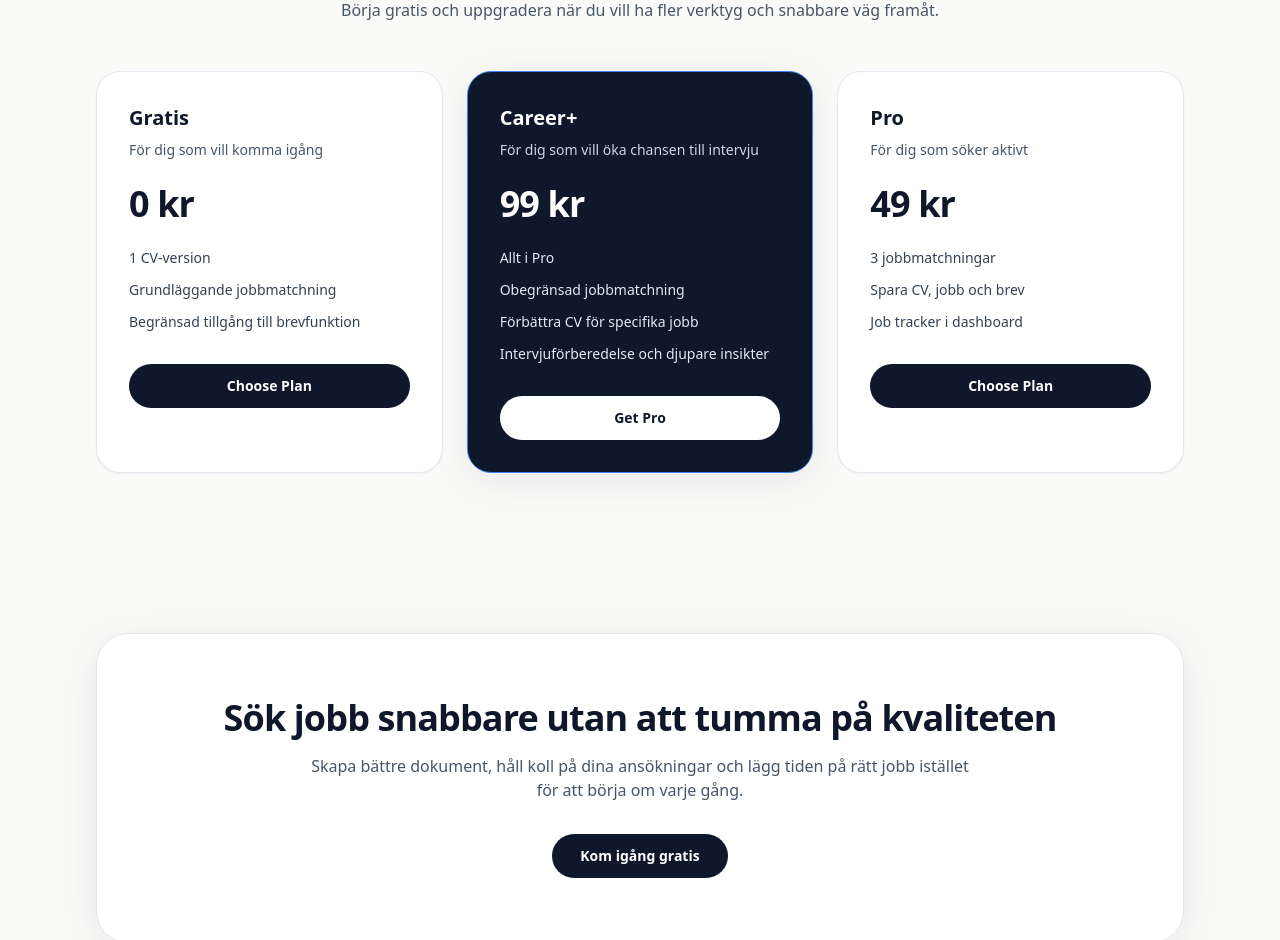
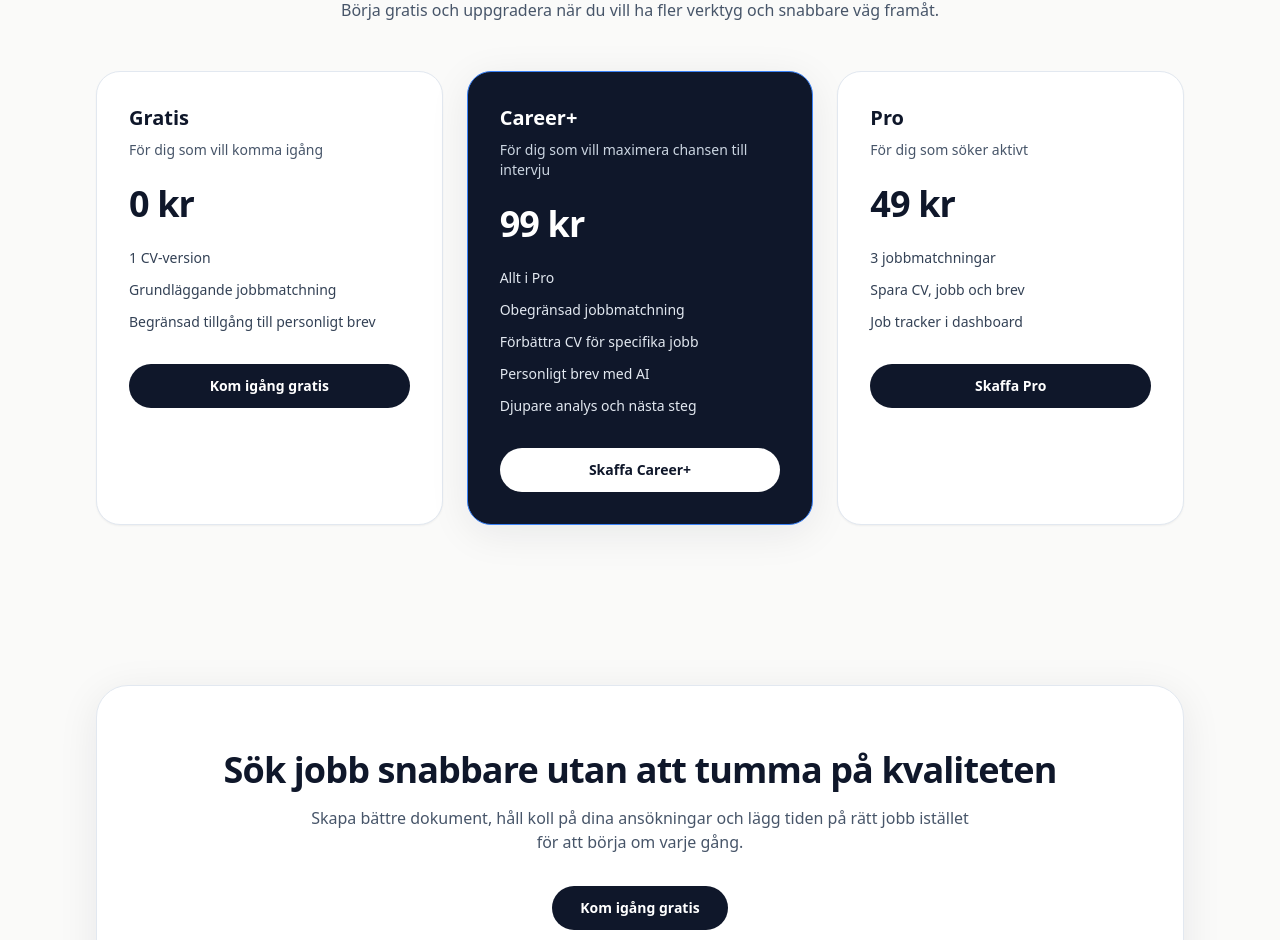
Before and after one commit to lukasgustvssons-cmd/CV, a Next.js app: page / in a window 1280 px wide. Shown: the part 4139-5079 px from the top of the page. Built offline with nearby package versions, Linux system fonts and the light colour scheme; no server answers.

Commit message:
Add dynamic CTA text to pricing cards

```diff
--- a/app/page.tsx
+++ b/app/page.tsx
@@ -84,28 +84,32 @@ const pricing = [
     name: "Gratis",
     price: "0 kr",
     description: "För dig som vill komma igång",
+    cta: "Kom igång gratis",
     features: [
       "1 CV-version",
       "Grundläggande jobbmatchning",
-      "Begränsad tillgång till brevfunktion",
+      "Begränsad tillgång till personligt brev",
     ],
   },
   {
     name: "Career+",
     price: "99 kr",
-    description: "För dig som vill öka chansen till intervju",
+    description: "För dig som vill maximera chansen till intervju",
     highlighted: true,
+    cta: "Skaffa Career+",
     features: [
       "Allt i Pro",
       "Obegränsad jobbmatchning",
       "Förbättra CV för specifika jobb",
-      "Intervjuförberedelse och djupare insikter",
+      "Personligt brev med AI",
+      "Djupare analys och nästa steg",
     ],
   },
   {
     name: "Pro",
     price: "49 kr",
     description: "För dig som söker aktivt",
+    cta: "Skaffa Pro",
     features: [
       "3 jobbmatchningar",
       "Spara CV, jobb och brev",
--- a/components/PricingCard.tsx
+++ b/components/PricingCard.tsx
@@ -3,36 +3,62 @@ type PricingCardProps = {
   price: string;
   description: string;
   features: string[];
+  cta: string;
   highlighted?: boolean;
 };
 
-export function PricingCard({ name, price, description, features, highlighted = false }: PricingCardProps) {
+export function PricingCard({
+  name,
+  price,
+  description,
+  features,
+  cta,
+  highlighted = false,
+}: PricingCardProps) {
   return (
     <article
       className={`rounded-3xl border p-8 transition hover:-translate-y-1 ${
         highlighted
-          ? 'border-accent-500 bg-slate-900 text-white shadow-soft'
-          : 'border-slate-200 bg-white text-slate-900 shadow-sm'
+          ? "border-accent-500 bg-slate-900 text-white shadow-soft"
+          : "border-slate-200 bg-white text-slate-900 shadow-sm"
       }`}
     >
+      {/* Titel */}
       <h3 className="text-xl font-semibold">{name}</h3>
-      <p className={`mt-2 text-sm ${highlighted ? 'text-slate-300' : 'text-slate-600'}`}>{description}</p>
+
+      {/* Beskrivning */}
+      <p
+        className={`mt-2 text-sm ${
+          highlighted ? "text-slate-300" : "text-slate-600"
+        }`}
+      >
+        {description}
+      </p>
+
+      {/* Pris */}
       <p className="mt-6 text-4xl font-semibold tracking-tight">{price}</p>
+
+      {/* Features */}
       <ul className="mt-6 space-y-3 text-sm">
         {features.map((feature) => (
-          <li key={feature} className={highlighted ? 'text-slate-200' : 'text-slate-700'}>
+          <li
+            key={feature}
+            className={highlighted ? "text-slate-200" : "text-slate-700"}
+          >
             {feature}
           </li>
         ))}
       </ul>
+
+      {/* CTA-knapp */}
       <button
         className={`mt-8 w-full rounded-full px-5 py-3 text-sm font-semibold transition ${
           highlighted
-            ? 'bg-white text-slate-900 hover:bg-slate-100'
-            : 'bg-slate-900 text-white hover:bg-slate-800'
+            ? "bg-white text-slate-900 hover:bg-slate-100"
+            : "bg-slate-900 text-white hover:bg-slate-800"
         }`}
       >
-        {highlighted ? 'Get Pro' : 'Choose Plan'}
+        {cta}
       </button>
     </article>
   );
```
